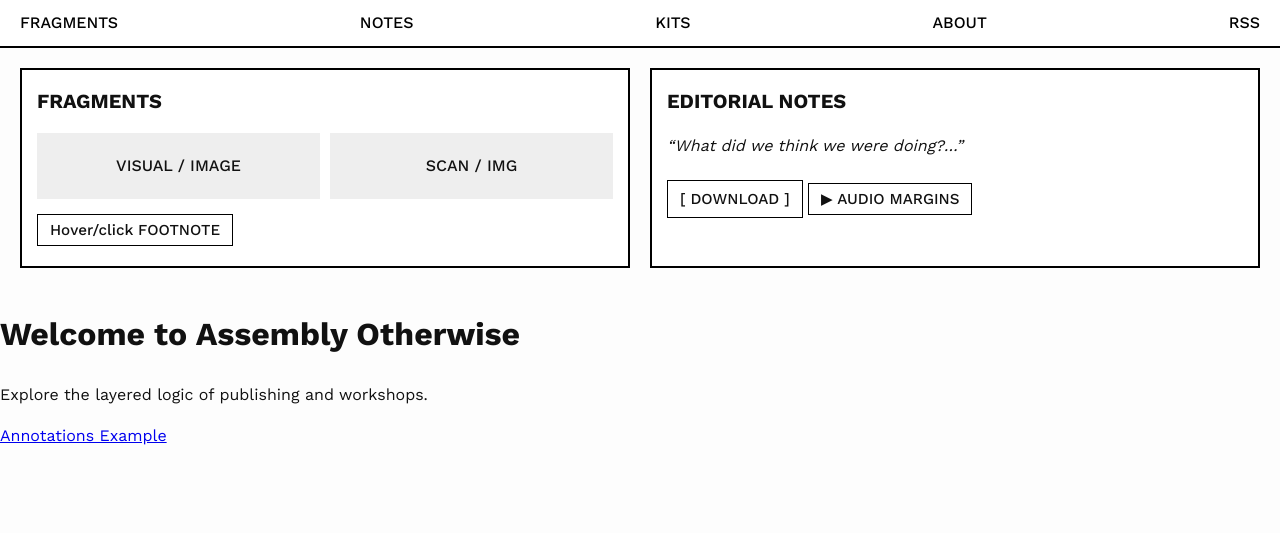
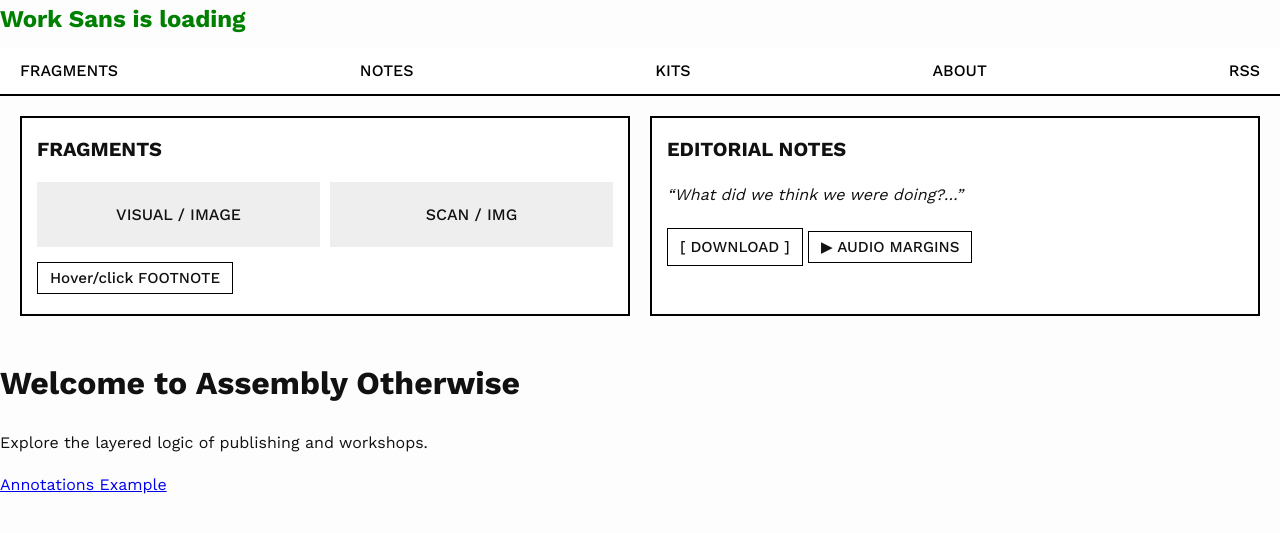
Before and after one commit to textpw/assembly-otherwise, a Jekyll site: the page built from index.md, in a window 1280 px wide. Shown: the top 533 px of the page. Built offline with Jekyll 4.4.1, drawn with Linux system fonts in a browser that asks for light colours.

Commit message:
Update styles.css

```diff
--- a/assets/css/styles.css
+++ b/assets/css/styles.css
@@ -131,3 +131,12 @@ ul li {
     flex-direction: column;
   }
 }
+
+body::before {
+  content: "Work Sans is loading";
+  display: block;
+  font-size: 1.5rem;
+  font-weight: 700;
+  color: green;
+  margin-bottom: 10px;
+}
```
